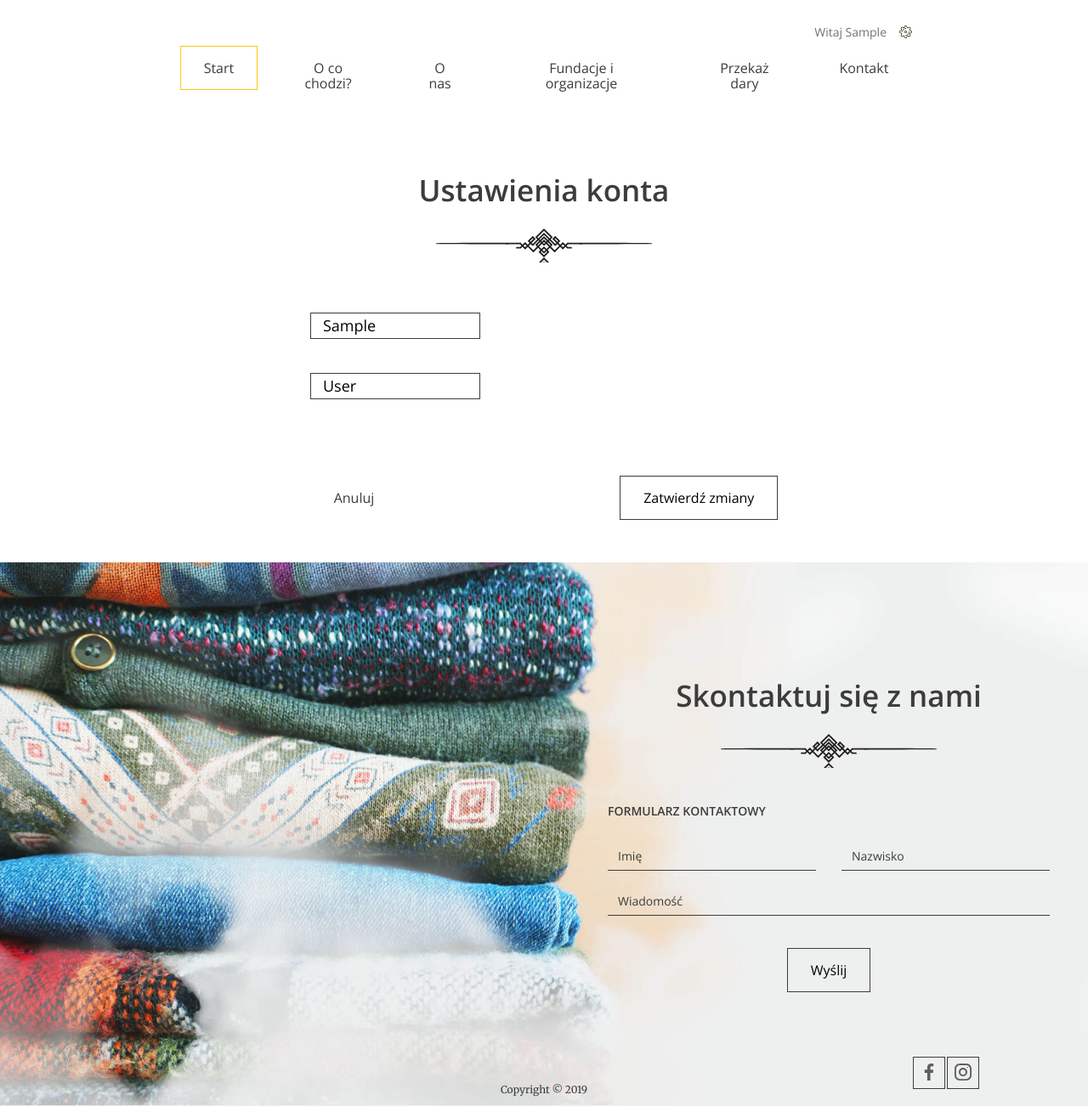
After one commit to maciejpiszczek/donate-stuff, a Django app: page /users/settings/1 in a window 1280 px wide. The commit adds this page. Shown: the whole page at 85% size. Run offline with Django 4.2, Linux system fonts and the light colour scheme; the visitor is signed in with stand-in values (Sample User, id 1); data comes from the database, SQL or seed files in the repository; parts of the project's set-up code (start-up, migrations or seed data) failed here and were passed over.

Commit message:
added basic user settings/edit view

```diff
--- a/backend_core/templates/partials/navbar.html
+++ b/backend_core/templates/partials/navbar.html
@@ -7,7 +7,7 @@
                 Witaj {{ user.first_name }}
                 <ul class="dropdown">
                   <li><a href="{% url 'users:user-profile' %}">Profil</a></li>
-                  <li><a href="#">Ustawienia</a></li>
+                  <li><a href="{% url 'users:user-settings' pk=user.id %}">Ustawienia</a></li>
                     {% if user.is_superuser %}
                         <li><a href="/admin">Panel administracyjny</a></li>
                     {% endif %}
--- a/backend_core/templates/user-page.html
+++ b/backend_core/templates/user-page.html
@@ -6,7 +6,6 @@
 {% endblock title %}
 
 {% block scripts %}
-    <script src="https://ajax.googleapis.com/ajax/libs/jquery/3.6.1/jquery.min.js" async defer></script>
     <script src="{% static 'js/archive.js' %}" async defer></script>
 {% endblock %}
 
--- /dev/null
+++ b/backend_core/templates/user-settings.html
@@ -0,0 +1,31 @@
+{% extends 'base.html' %}
+{% load static %}
+
+{% block title %}
+    Ustawienia użytkownika
+{% endblock title %}
+
+{% block header %}
+    <header class="">
+        {% include 'partials/navbar.html' %}
+    </header>
+{% endblock header %}
+
+{% block container %}
+    <section class="login-page">
+      <h2>Ustawienia konta</h2>
+      <form action="/users/settings/{{ user.id }}" method="post">
+        {% csrf_token %}
+        <div class="form-group">
+          {{ form.first_name }}
+        </div>
+         <div class="form-group">
+          {{ form.last_name }}
+        </div>
+        <div class="form-group form-group--buttons">
+          <a href="{% url 'users:user-profile' %}" class="btn btn--without-border">Anuluj</a>
+          <button class="btn" type="submit">Zatwierdź zmiany</button>
+        </div>
+      </form>
+    </section>
+{% endblock container %}
--- a/backend_core/users/urls.py
+++ b/backend_core/users/urls.py
@@ -8,6 +8,5 @@ urlpatterns = [
     path('login/', views.LogInView.as_view(), name='login'),
     path('logout/', views.LogoutView.as_view(), name='logout'),
     path('profile/', views.UserProfileView.as_view(), name='user-profile'),
+    path('settings/<int:pk>', views.UserSettingsView.as_view(), name='user-settings'),
 ]
-
-# path('<int:pk>/', views.UserProfileView.as_view(), name='user-profile'),
--- a/backend_core/users/views.py
+++ b/backend_core/users/views.py
@@ -1,13 +1,13 @@
 import json
 
-from django.core.exceptions import ObjectDoesNotExist
 from django.urls import reverse_lazy
-from django.views.generic import CreateView, TemplateView
+from django.views.generic import CreateView, TemplateView, UpdateView
 from django.contrib.auth import authenticate, login, get_user_model
 from django.contrib.auth.views import LoginView, LogoutView
 from django.contrib.auth.mixins import LoginRequiredMixin
 from django.shortcuts import redirect, render, get_object_or_404
-from django.http import JsonResponse, HttpResponse
+from django.http import HttpResponse, HttpResponseRedirect
+from django.views.generic.edit import FormMixin
 
 from home import models
 from .forms import RegistrationForm, LoginForm
@@ -41,10 +41,6 @@ class LogInView(LoginView):
         return redirect(reverse_lazy('users:registration'))
 
 
-def is_ajax(request):
-    return request.META.get('HTTP_X_REQUESTED_WITH') == 'XMLHttpRequest'
-
-
 class UserProfileView(LoginRequiredMixin, TemplateView):
     model = get_user_model()
     template_name = 'user-page.html'
@@ -62,9 +58,6 @@ class UserProfileView(LoginRequiredMixin, TemplateView):
         return context
 
     def post(self, request, *args, **kwargs):
-        # if is_ajax(self.request):
-        #     data = self.request.POST.get('donation_id')
-        #     return JsonResponse(data)
         json_data = json.loads(self.request.body)
 
         donation = get_object_or_404(models.Donation, id=int(json_data["donation_id"]))
@@ -72,3 +65,17 @@ class UserProfileView(LoginRequiredMixin, TemplateView):
         donation.save()
 
         return HttpResponse(status=200)
+
+
+class UserSettingsView(LoginRequiredMixin, UpdateView):
+    model = get_user_model()
+    fields = ('first_name', 'last_name')
+    template_name = 'user-settings.html'
+    raise_exception = False
+    context_object_name = 'profile'
+    success_url = reverse_lazy('users:user-profile')
+
+    def form_valid(self, form):
+        form.instance.owner = self.request.user
+        form.save()
+        return super().form_valid(form)
```
Also changed, not shown: backend_core/static/js/archive.js (+1 -17 lines).
